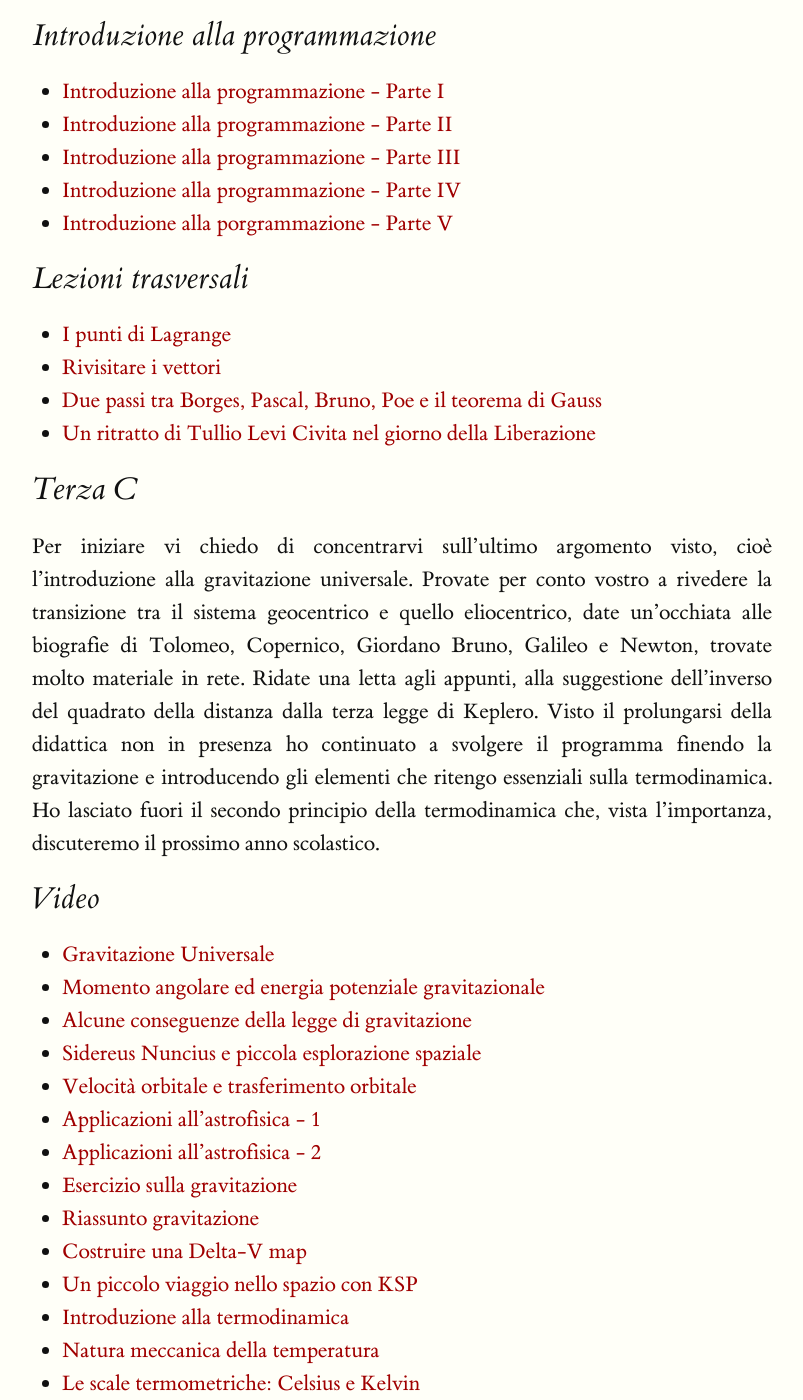
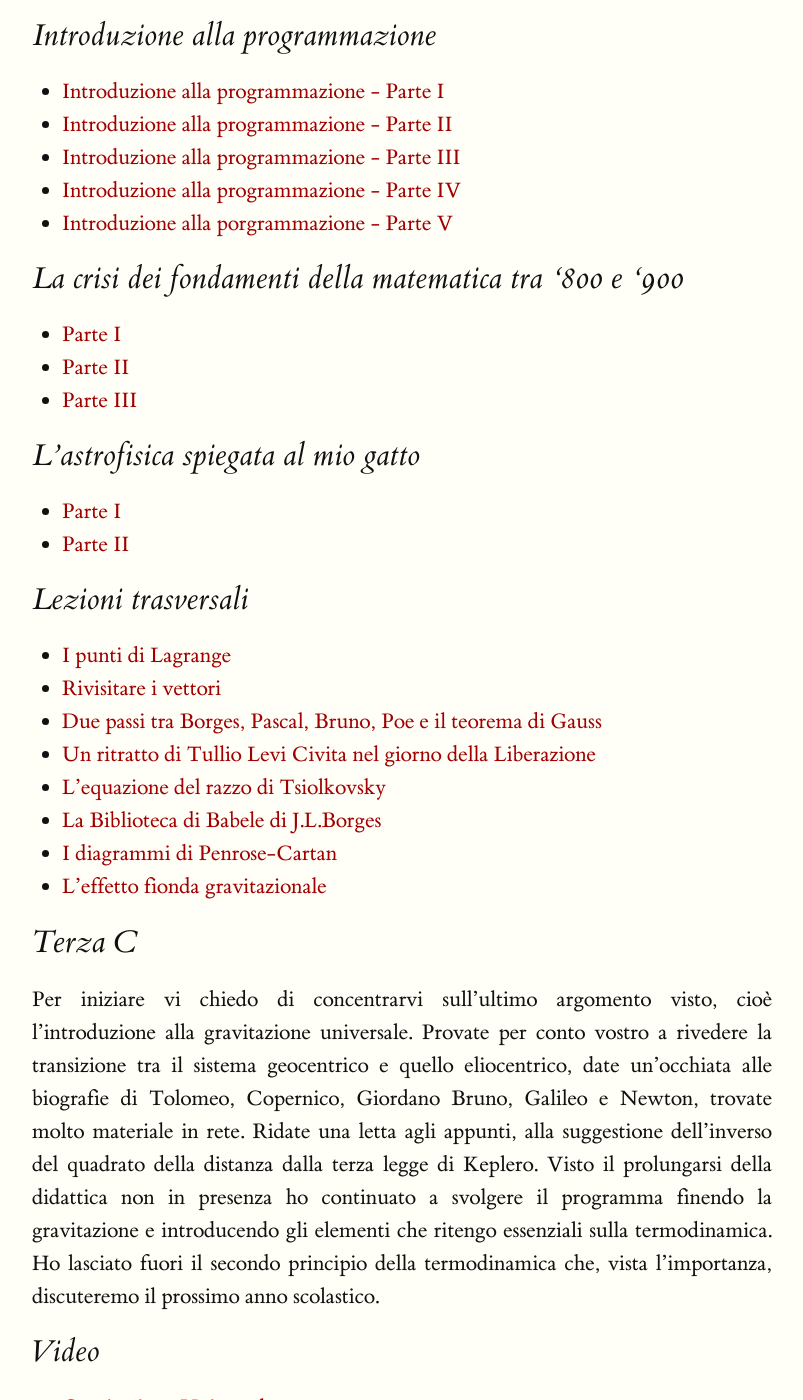
Before and after one commit to orporick/orporick.github.io, a Jekyll site: the page built from esilio.md, in a window 1280 px wide and 1400 px high, scrolled down 1556 px. Shown: the whole window, without its empty margins (238-1041 px from the left). Built offline with Jekyll 4.4.1, drawn with Linux system fonts in a browser that asks for light colours; nearby versions of some CDN libraries; formulas are drawn with MathJax 3; some of the changed text lies outside the part shown.

Commit message:
Nuovo post

```diff
--- a/esilio.md
+++ b/esilio.md
@@ -60,12 +60,26 @@ canali che per vostra comodità riassumo qui
 * [Introduzione alla programmazione - Parte IV](https://www.youtube.com/watch?v=gor0PYUtIBk)
 * [Introduzione alla porgrammazione - Parte V](https://www.youtube.com/watch?v=K64CiQFOBMU)
 
+## La crisi dei fondamenti della matematica tra '800 e '900
+* [Parte I](https://youtu.be/t9nTlLLfODw)
+* [Parte II](https://youtu.be/isi_w59IyjY)
+* [Parte III](https://youtu.be/kGltnWzKRsE)
+
+## L'astrofisica spiegata al mio gatto
+* [Parte I](https://youtu.be/4GhlsIIqvhM)
+* [Parte II](https://youtu.be/j41j_MNkLck)
+
+
 ## Lezioni trasversali
 
 * [I punti di Lagrange](https://www.youtube.com/watch?v=soDumqxqh6I)
 * [Rivisitare i vettori](https://www.youtube.com/watch?v=EhhY1ov8qCs)
 * [Due passi tra Borges, Pascal, Bruno, Poe e il teorema di Gauss](https://www.youtube.com/watch?v=ZdGQcEscq5A)
 * [Un ritratto di Tullio Levi Civita nel giorno della Liberazione](https://www.youtube.com/watch?v=haPrCymzVQE)
+* [L'equazione del razzo di Tsiolkovsky](https://youtu.be/U0OdUnq2g10)
+* [La Biblioteca di Babele di J.L.Borges](https://youtu.be/RUmbfH1vgkY)
+* [I diagrammi di Penrose-Cartan](https://youtu.be/kPEDRomzTqE)
+* [L'effetto fionda gravitazionale](https://youtu.be/4ovMucM7g_k)
 
 # Terza C
 
@@ -183,7 +197,7 @@ il prossimo anno scolastico.
 * [Forza di Lorentz e definizione elementare di corrente](https://www.youtube.com/watch?v=cqcodce9taQ)
 * [La famosa regola della mano destra](https://www.youtube.com/watch?v=xS5iWVBpt-Q)
 * [Alcune soluzioni semplici per il campo elettrico](https://www.youtube.com/watch?v=l-OJL2uP1es)
-
+* [Alcuni semplici moti di cariche elettriche in campi elettrici e magnetici](https://youtu.be/VTAm5VBNN8o)
 ## Letture
 
 * [Problema di probabilità](http://orporick.github.io/imperfezioni/2015/03/04/problema-di-probabilita-in-5g/)
```
